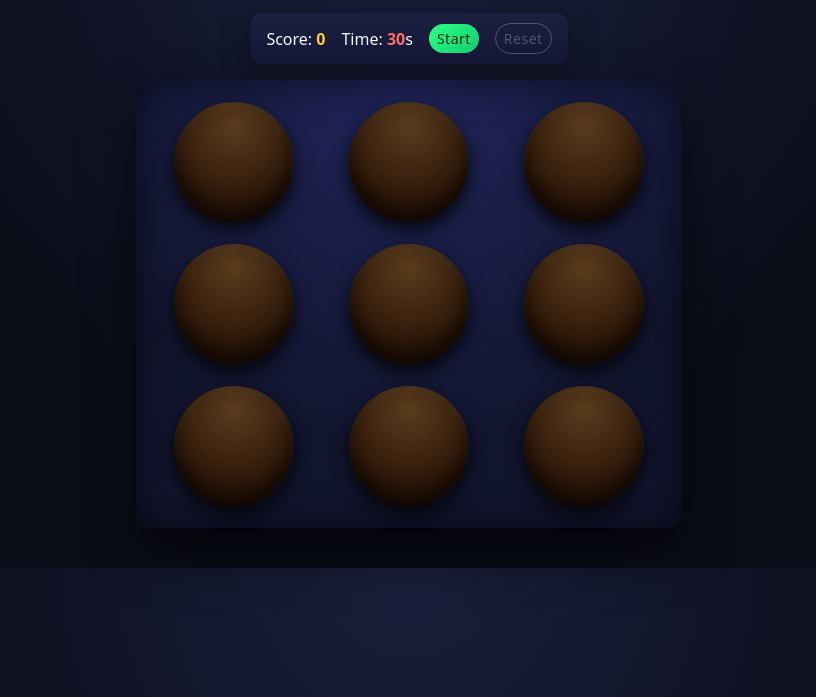
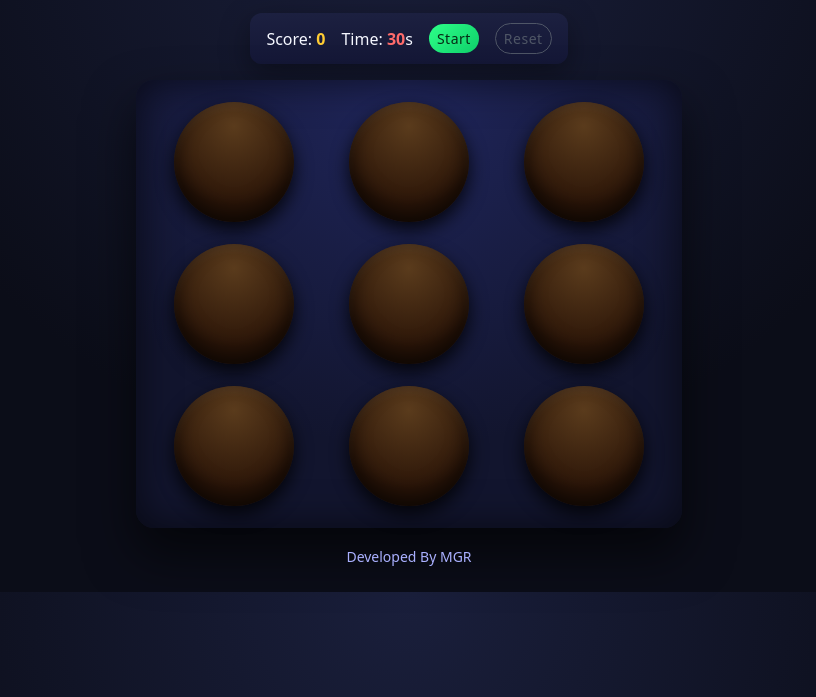
Before and after one commit to GnaneswaraRao123/Whack_A__Hole_Game, a plain HTML site: page index.html in a window 1280 px wide. Shown: the part 103-800 px from the top of the page, without its empty margins (231-1047 px from the left). Drawn offline with nearby package versions, Linux system fonts and the light colour scheme.

Commit message:
Add developer credit to index.html
Added developer credit in the footer.

```diff
--- a/index.html
+++ b/index.html
@@ -45,10 +45,9 @@
 
     <div class="row mt-3">
       <div class="col text-center text-muted">
-        <!-- <small>
-          Built with HTML, CSS, Bootstrap, and JavaScript.
-          Sound uses Web Audio API.
-        </small> -->
+        <small>
+          Developed By MGR
+        </small>
       </div>
     </div>
   </div>
```
